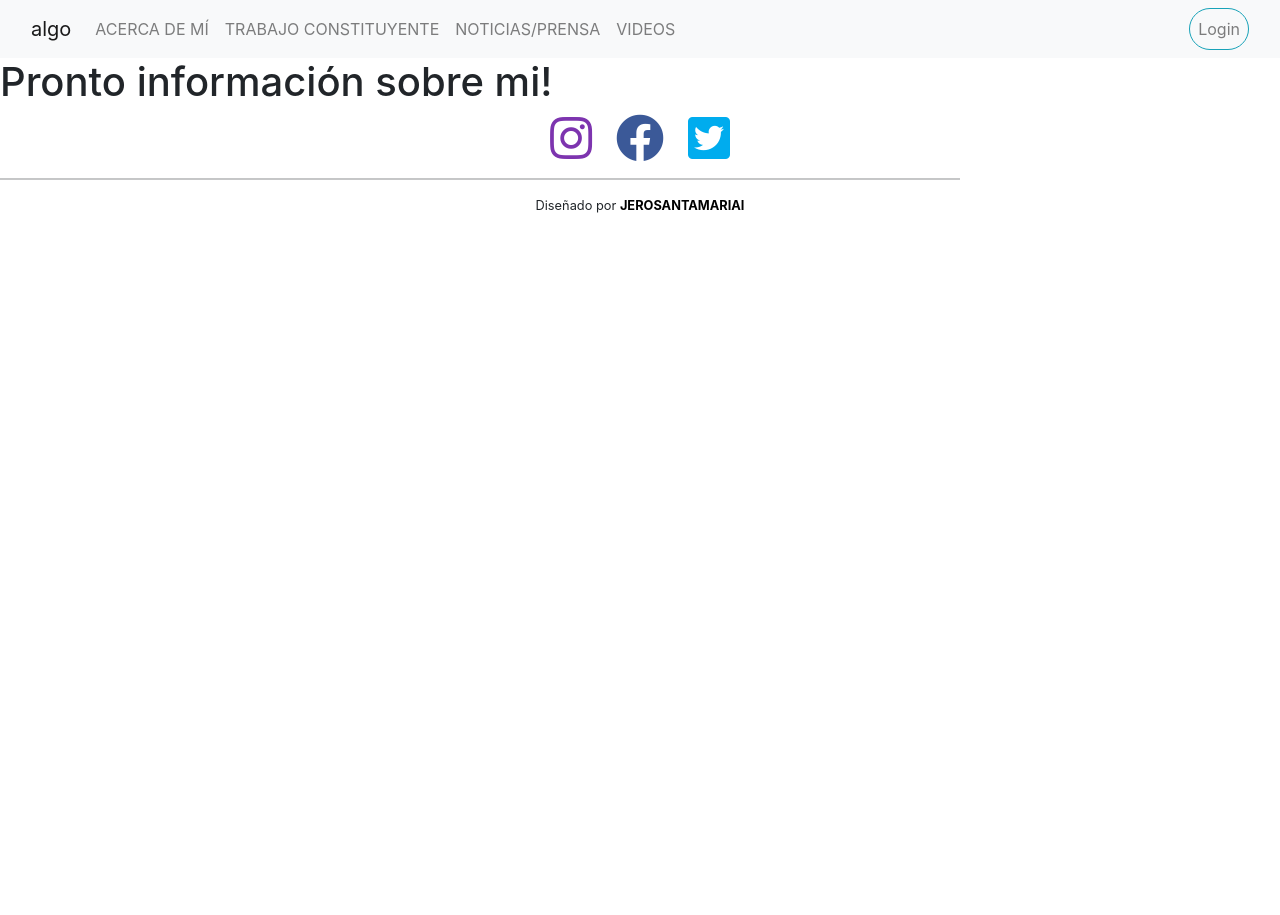
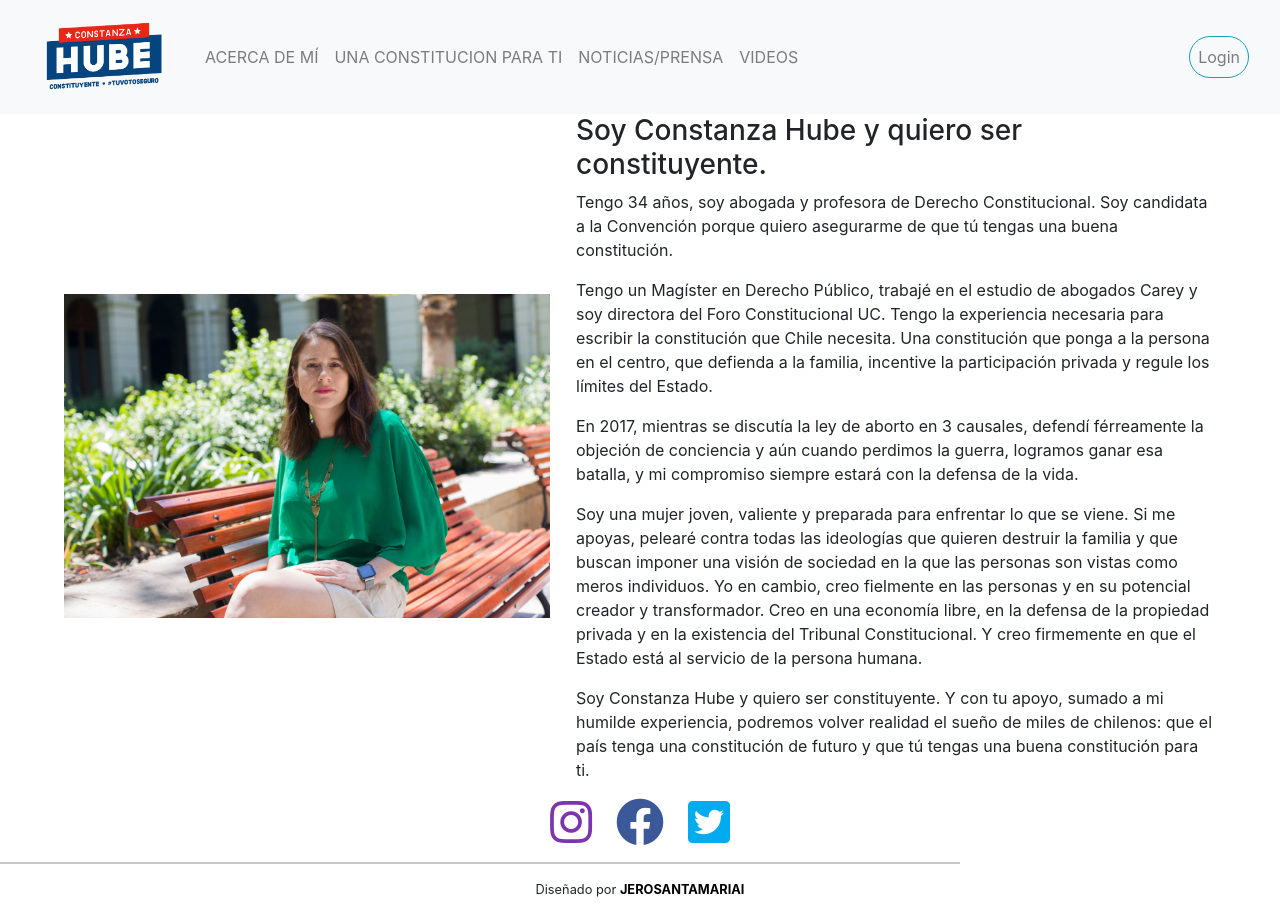
Before and after one commit to jerosantamariai/constanzahube, a React (Create React App) app in the folder front/: page /acercademi in a window 1280 px wide. Before the commit the page ends 800 px from the top, so only its background shows below. Built offline with nearby package versions, Linux system fonts and the light colour scheme.

Commit message:
acerca de mi proposal

```diff
--- a/front/src/components/navbar.jsx
+++ b/front/src/components/navbar.jsx
@@ -6,7 +6,7 @@ const Navbar = props => {
     return (
         <nav className="navbar navbar-expand-lg navbar-light bg-light">
             <div className="container-fluid">
-                <Link className="navbar-brand" to="/">algo</Link>
+                <Link className="navbar-brand" to="/"><img src={Logo} alt="Logo" className="logo" style={{width: 150}} /></Link>
                 <button className="navbar-toggler" type="button" data-bs-toggle="collapse" data-bs-target="#navbarNav" aria-controls="navbarNav" aria-expanded="false" aria-label="Toggle navigation">
                     <span className="navbar-toggler-icon"></span>
                 </button>
@@ -16,7 +16,7 @@ const Navbar = props => {
                             <Link className="nav-link" aria-current="page" to="/acercademi">ACERCA DE MÍ</Link>
                         </li>
                         <li className="nav-item">
-                            <Link className="nav-link" to="/trabajoconstituyente">TRABAJO CONSTITUYENTE</Link>
+                            <Link className="nav-link" to="/trabajoconstituyente">UNA CONSTITUCION PARA TI</Link>
                         </li>
                         <li className="nav-item">
                             <Link className="nav-link" to="/prensa">NOTICIAS/PRENSA</Link>
--- a/front/src/index.css
+++ b/front/src/index.css
@@ -1,7 +1,7 @@
 /* INICIO NAVBAR */
 
 nav .logo {
-    width: 1%;
+    width: 10%;
     height: auto;
 }
 
@@ -11,7 +11,19 @@ nav .nav-link {
 
 /* FIN NAVBAR */
 
+.acercaDeMi .yofoto {
+    width: 40%;
+}
 
+.acercaDeMi .mensaje {
+    width: 50%;
+
+}
+
+.acercaDeMi .fotoConiHube {
+    width: 95%;
+    align-content: center;
+}
 
 /* INICIO FOOTER */
 
--- a/front/src/views/acercademi.jsx
+++ b/front/src/views/acercademi.jsx
@@ -1,9 +1,20 @@
 import React from 'react';
+import ConiHube from '../img/conihube.jpg';
 
 const AcercaDeMi = props => {
-    return(
-        <div className="acercaDeMi">
-            <h1>Pronto información sobre mi!</h1>
+    return (
+        <div className="acercaDeMi d-flex justify-content-center">
+            <div className="yofoto my-auto py-4">
+                <img src={ConiHube} alt="Constanza Hube" className="fotoConiHube" />
+            </div>
+            <div className="mensaje">
+                <h3>Soy Constanza Hube y quiero ser constituyente.</h3>
+                <p>Tengo 34 años, soy abogada y profesora de Derecho Constitucional. Soy candidata a la Convención porque quiero asegurarme de que tú tengas una buena constitución.</p>
+                <p>Tengo un Magíster en Derecho Público, trabajé en el estudio de abogados Carey y soy directora del Foro Constitucional UC. Tengo la experiencia necesaria para escribir la constitución que Chile necesita. Una constitución que ponga a la persona en el centro, que defienda a la familia, incentive la participación privada y regule los límites del Estado.</p>
+                <p>En 2017, mientras se discutía la ley de aborto en 3 causales, defendí férreamente la objeción de conciencia y aún cuando perdimos la guerra, logramos ganar esa batalla, y mi compromiso siempre estará con la defensa de la vida.</p>
+                <p>Soy una mujer joven, valiente y preparada para enfrentar lo que se viene. Si me apoyas, pelearé contra todas las ideologías que quieren destruir la familia y que buscan imponer una visión de sociedad en la que las personas son vistas como meros individuos. Yo en cambio, creo fielmente en las personas y en su potencial creador y transformador. Creo en una economía libre, en la defensa de la propiedad privada y en la existencia del Tribunal Constitucional. Y creo firmemente en que el Estado está al servicio de la persona humana.</p>
+                <p>Soy Constanza Hube y quiero ser constituyente. Y con tu apoyo, sumado a mi humilde experiencia, podremos volver realidad el sueño de miles de chilenos: que el país tenga una constitución de futuro y que tú tengas una buena constitución para ti. </p>
+            </div>
         </div>
     );
 }
```
Also changed, not shown: front/src/img/conihube.jpg (added).
